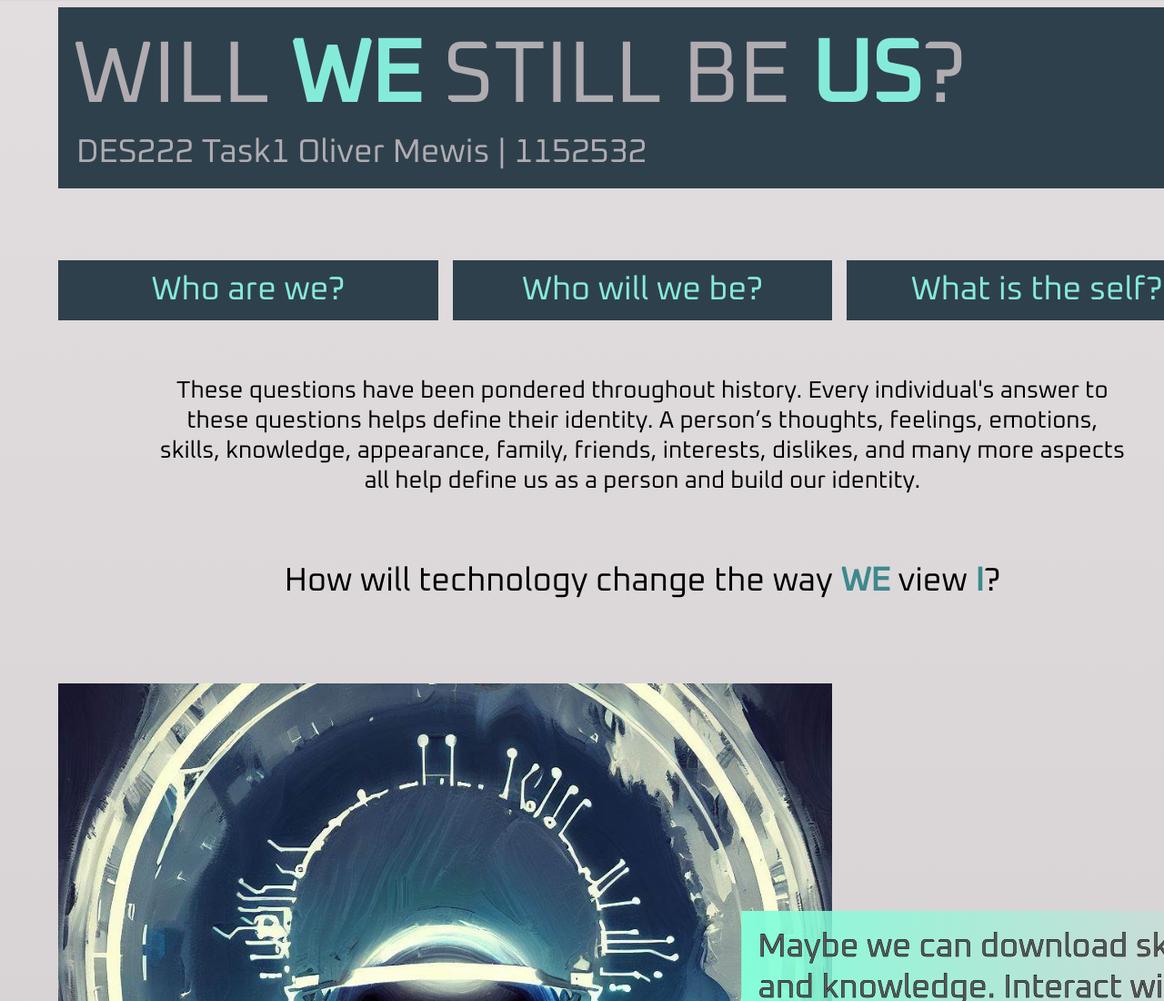
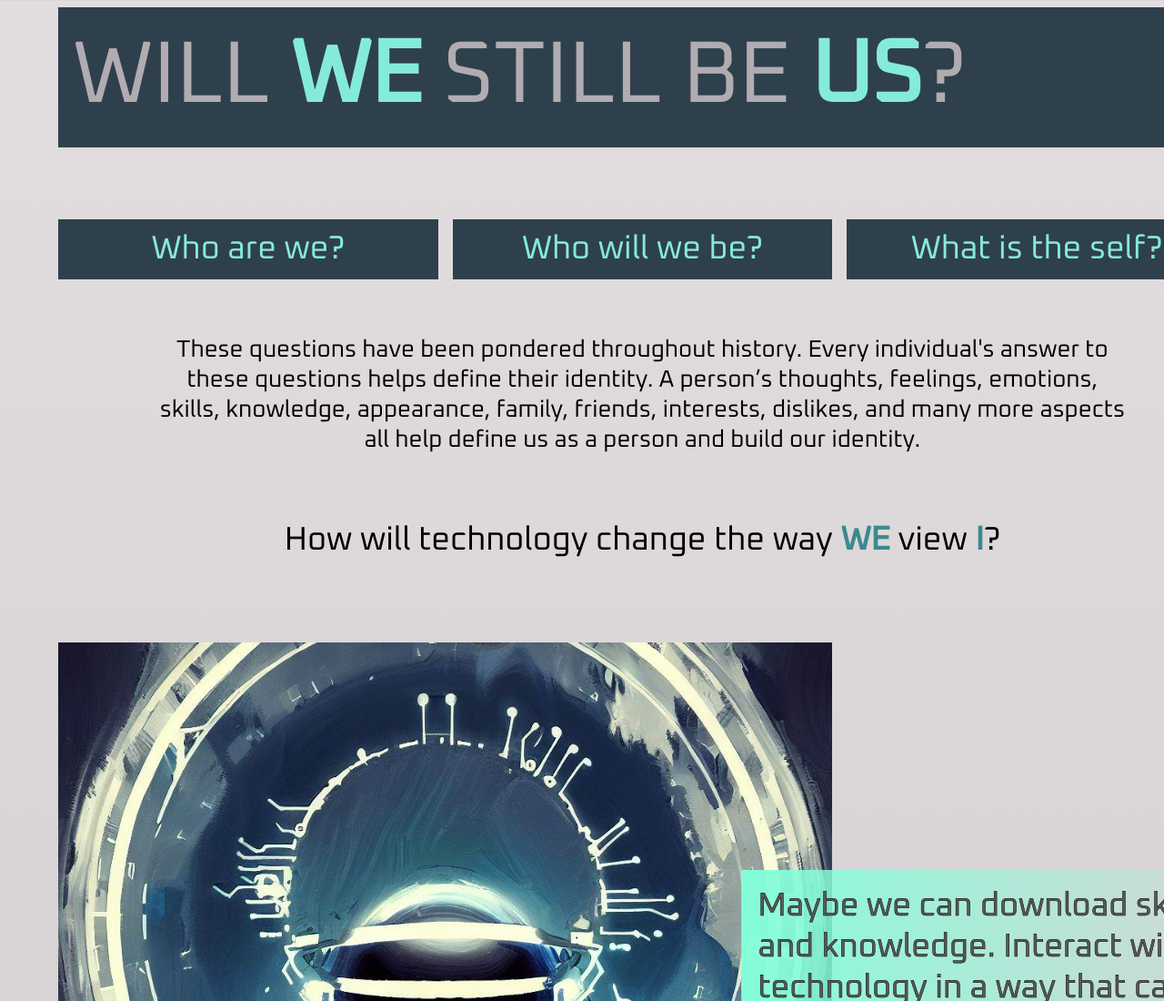
Before and after one commit to MewOliver/MewOliver.github.io, a plain HTML site: page index.html in a window 1280 px wide. Shown: the top 1100 px of the page at 91% size. Drawn offline with Linux system fonts and the light colour scheme.

Commit message:
Update index.html

```diff
--- a/index.html
+++ b/index.html
@@ -12,7 +12,7 @@
   <div class="main-container">
     <div class="banner" id="banner">
       <div class="banner-title"> WILL <span class="l-b-bold">WE </span> STILL BE <span class="l-b-bold"> US</span>?</div>
-      <div class="banner-subtitle">DES222 Task1 Oliver Mewis | 1152532</div>
+      <div class="banner-subtitle"></div>
     </div>
 
     <div class="questions are" id="question-are">
```
